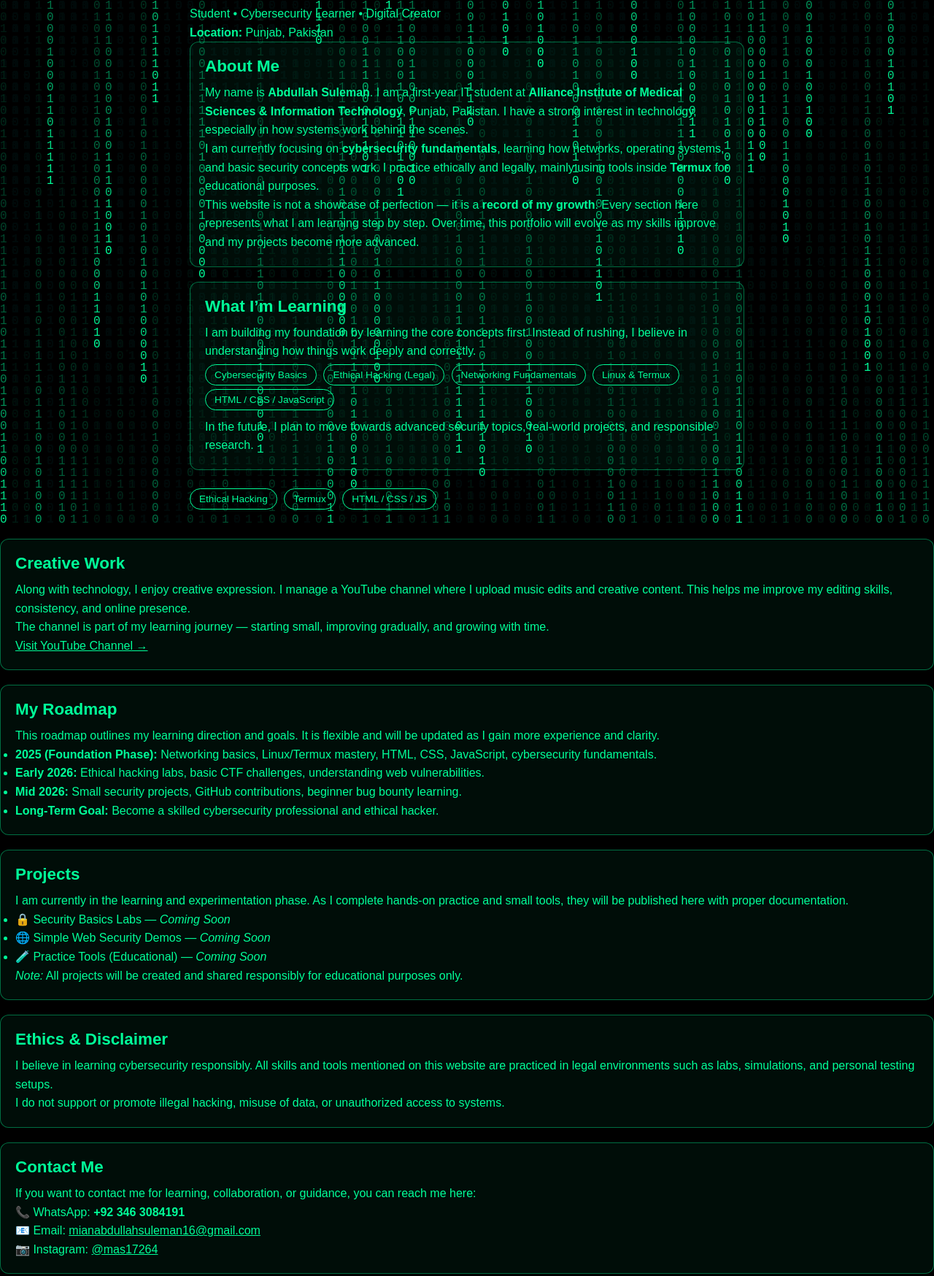
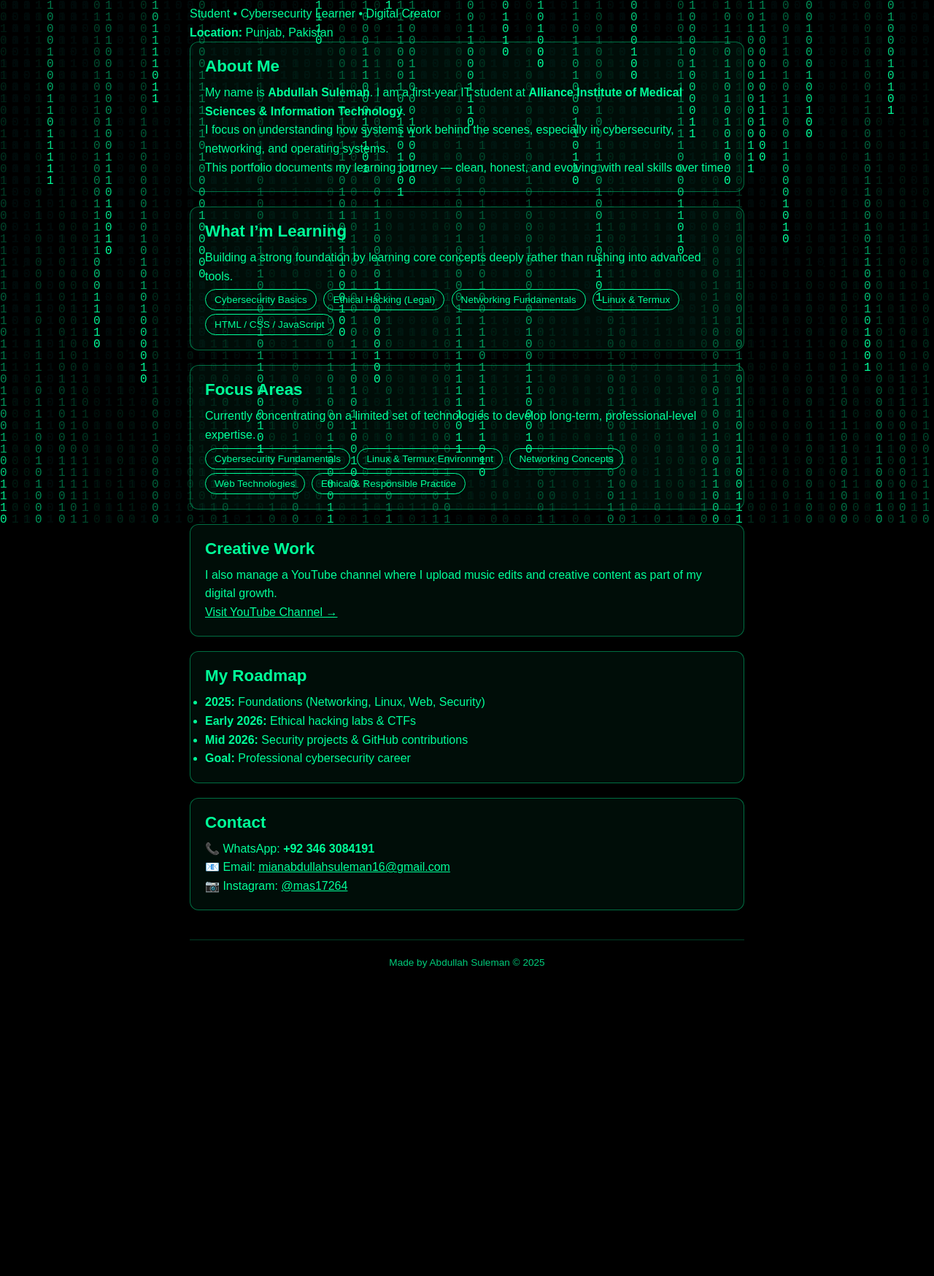
Before and after one commit to Mas1476/MIAN-ABDULLAH-SULEMAN, a plain HTML site: page index.html in a window 1280 px wide. Shown: the part 84-1832 px from the top of the page at 73% size. After the commit the page ends 1474 px from the top, so only its background shows below. Drawn offline with Linux system fonts and the light colour scheme.

Commit message:
Refactor index.html structure and styles

```diff
--- a/index.html
+++ b/index.html
@@ -1,17 +1,22 @@
-<!DOCTYPE html><html lang="en">
+<!DOCTYPE html>
+<html lang="en">
 <head>
   <meta charset="UTF-8" />
   <meta name="viewport" content="width=device-width, initial-scale=1.0"/>
   <title>Abdullah Suleman | Digital Portfolio</title>
+
   <style>
     * { margin: 0; padding: 0; box-sizing: border-box; }
+
     body {
       font-family: Arial, sans-serif;
       background-color: black;
       color: #00ff99;
       overflow-x: hidden;
       min-height: 100vh;
-    }canvas {
+    }
+
+    canvas {
       position: fixed;
       inset: 0;
       width: 100vw;
@@ -44,13 +49,6 @@ p, li { line-height: 1.6; }
 
     a { color: #00ff99; }
 
-footer {
-  text-align: center;
-  margin-top: 40px;
-  font-size: 0.85em;
-  opacity: 0.7;
-}
-
     .tag {
       display: inline-block;
       padding: 6px 12px;
@@ -73,117 +71,125 @@ footer {
       border-radius: 6px;
     }
 
+    footer {
+      margin-top: 40px;
+      padding: 20px 10px;
+      border-top: 1px solid rgba(0,255,153,0.3);
+      text-align: center;
+      font-size: 0.85em;
+      opacity: 0.8;
+    }
   </style>
 </head>
-<body><canvas id="starCanvas"></canvas> <canvas id="binaryCanvas"></canvas>
+
+<body>
+
+<canvas id="starCanvas"></canvas>
+<canvas id="binaryCanvas"></canvas>
 
 <audio id="bgSound" loop>
   <source src="lil-nas-x-industry-baby-lyrics-ft-jack-harlow-128-ytshorts.savetube.me.mp3" type="audio/mpeg">
 </audio>
-<button class="music-btn" onclick="document.getElementById('bgSound').play()">▶ Play Sound</button><div class="container">
+
+<button class="music-btn" onclick="document.getElementById('bgSound').play()">▶ Play Sound</button>
+
+<div class="container">
+
   <h1>Abdullah Suleman</h1>
   <p>Student • Cybersecurity Learner • Digital Creator</p>
-  <p><strong>Location:</strong> Punjab, Pakistan</p>  <div class="card">
+  <p><strong>Location:</strong> Punjab, Pakistan</p>
+
+  <div class="card">
     <h2>About Me</h2>
     <p>
       My name is <strong>Abdullah Suleman</strong>. I am a first-year IT student at
-      <strong>Alliance Institute of Medical Sciences & Information Technology</strong>, Punjab, Pakistan.
-      I have a strong interest in technology, especially in how systems work behind the scenes.
+      <strong>Alliance Institute of Medical Sciences & Information Technology</strong>.
     </p>
     <p>
-      I am currently focusing on <strong>cybersecurity fundamentals</strong>, learning how networks,
-      operating systems, and basic security concepts work. I practice ethically and legally,
-      mainly using tools inside <strong>Termux</strong> for educational purposes.
+      I focus on understanding how systems work behind the scenes, especially in
+      cybersecurity, networking, and operating systems.
     </p>
     <p>
-      This website is not a showcase of perfection — it is a <strong>record of my growth</strong>.
-      Every section here represents what I am learning step by step. Over time, this portfolio
-      will evolve as my skills improve and my projects become more advanced.
+      This portfolio documents my learning journey — clean, honest, and evolving
+      with real skills over time.
     </p>
-  </div>  <div class="card">
+  </div>
+
+  <div class="card">
     <h2>What I’m Learning</h2>
     <p>
-      I am building my foundation by learning the core concepts first. Instead of rushing,
-      I believe in understanding how things work deeply and correctly.
+      Building a strong foundation by learning core concepts deeply rather than
+      rushing into advanced tools.
     </p>
+
     <div class="tag">Cybersecurity Basics</div>
     <div class="tag">Ethical Hacking (Legal)</div>
     <div class="tag">Networking Fundamentals</div>
     <div class="tag">Linux & Termux</div>
     <div class="tag">HTML / CSS / JavaScript</div>
-    <p style="margin-top:10px;">
-      In the future, I plan to move towards advanced security topics, real-world projects,
-      and responsible research.
+  </div>
+
+  <!-- 🔥 PRO SECTION (SPACE FIXED HERE) -->
+  <div class="card">
+    <h2>Focus Areas</h2>
+    <p>
+      Currently concentrating on a limited set of technologies to develop
+      long-term, professional-level expertise.
+    </p>
+
+    <div class="tag">Cybersecurity Fundamentals</div>
+    <div class="tag">Linux & Termux Environment</div>
+    <div class="tag">Networking Concepts</div>
+    <div class="tag">Web Technologies</div>
+    <div class="tag">Ethical & Responsible Practice</div>
+  </div>
+
+  <div class="card">
+    <h2>Creative Work</h2>
+    <p>
+      I also manage a YouTube channel where I upload music edits and creative content
+      as part of my digital growth.
+    </p>
+    <p>
+      <a href="https://www.youtube.com/@lybeast_edits" target="_blank">
+        Visit YouTube Channel →
+      </a>
     </p>
   </div>
-    <div class="tag">Ethical Hacking</div>
-    <div class="tag">Termux</div>
-    <div class="tag">HTML / CSS / JS</div>
-  </div>  <div class="card">
-    <h2>Creative Work</h2>
-    <p>
-      Along with technology, I enjoy creative expression. I manage a YouTube channel where
-      I upload music edits and creative content. This helps me improve my editing skills,
-      consistency, and online presence.
-    </p>
-    <p>
-      The channel is part of my learning journey — starting small, improving gradually,
-      and growing with time.
-    </p>
-    <p>
-      <a href="https://www.youtube.com/@lybeast_edits" target="_blank">Visit YouTube Channel →</a>
-    </p>
-  </div>  <div class="card">
+
+  <div class="card">
     <h2>My Roadmap</h2>
-    <p>
-      This roadmap outlines my learning direction and goals. It is flexible and will be updated
-      as I gain more experience and clarity.
-    </p>
     <ul>
-      <li><strong>2025 (Foundation Phase):</strong> Networking basics, Linux/Termux mastery, HTML, CSS, JavaScript, cybersecurity fundamentals.</li>
-      <li><strong>Early 2026:</strong> Ethical hacking labs, basic CTF challenges, understanding web vulnerabilities.</li>
-      <li><strong>Mid 2026:</strong> Small security projects, GitHub contributions, beginner bug bounty learning.</li>
-      <li><strong>Long-Term Goal:</strong> Become a skilled cybersecurity professional and ethical hacker.</li>
+      <li><strong>2025:</strong> Foundations (Networking, Linux, Web, Security)</li>
+      <li><strong>Early 2026:</strong> Ethical hacking labs & CTFs</li>
+      <li><strong>Mid 2026:</strong> Security projects & GitHub contributions</li>
+      <li><strong>Goal:</strong> Professional cybersecurity career</li>
     </ul>
-  </div>  <div class="card">
-    <h2>Projects</h2>
-    <p>
-      I am currently in the learning and experimentation phase. As I complete hands-on practice
-      and small tools, they will be published here with proper documentation.
-    </p>
-    <ul>
-      <li>🔒 Security Basics Labs — <em>Coming Soon</em></li>
-      <li>🌐 Simple Web Security Demos — <em>Coming Soon</em></li>
-      <li>🧪 Practice Tools (Educational) — <em>Coming Soon</em></li>
-    </ul>
-    <p>
-      <em>Note:</em> All projects will be created and shared responsibly for educational purposes only.
-    </p>
-  </div>  <div class="card">
-    <h2>Ethics & Disclaimer</h2>
-    <p>
-      I believe in learning cybersecurity responsibly. All skills and tools mentioned on this
-      website are practiced in legal environments such as labs, simulations, and personal testing setups.
-    </p>
-    <p>
-      I do not support or promote illegal hacking, misuse of data, or unauthorized access to systems.
-    </p>
-  </div>  <div class="card">
-    <h2>Contact Me</h2>
-    <p>If you want to contact me for learning, collaboration, or guidance, you can reach me here:</p>
+  </div>
+
+  <div class="card">
+    <h2>Contact</h2>
     <p>📞 WhatsApp: <strong>+92 346 3084191</strong></p>
     <p>📧 Email: <a href="mailto:mianabdullahsuleman16@gmail.com">mianabdullahsuleman16@gmail.com</a></p>
     <p>📷 Instagram: <a href="https://instagram.com/mas17264" target="_blank">@mas17264</a></p>
-  </div>  <footer style="position:relative; z-index:2; padding:20px 10px; margin-top:40px; border-top:1px solid rgba(0,255,153,0.3); text-align:center;">
-    <p>📞 <strong>WhatsApp:</strong> +92 346 3084191</p>
-    <p>📧 <strong>Email:</strong> <a href="mailto:mianabdullahsuleman16@gmail.com">mianabdullahsuleman16@gmail.com</a></p>
-    <p style="margin-top:10px; opacity:0.8;">Made by Abdullah Suleman © 2025</p>
+  </div>
+
+  <footer>
+    <p>Made by Abdullah Suleman © 2025</p>
   </footer>
-</div><script>
-// STARFIELD
+
+</div>
+
+<script>
+/* STARFIELD */
 const starCanvas = document.getElementById('starCanvas');
+const binaryCanvas = document.getElementById('binaryCanvas');
 const sctx = starCanvas.getContext('2d');
+const bctx = binaryCanvas.getContext('2d');
+
 let stars = [];
+const fontSize = 16;
+let drops = [];
 
 function resizeAll() {
   starCanvas.width = binaryCanvas.width = window.innerWidth;
@@ -204,6 +210,7 @@ function animateStars() {
   sctx.fillStyle = 'black';
   sctx.fillRect(0, 0, starCanvas.width, starCanvas.height);
   sctx.fillStyle = '#00ff99';
+
   stars.forEach(star => {
     sctx.beginPath();
     sctx.arc(star.x, star.y, star.r, 0, Math.PI * 2);
@@ -214,17 +221,13 @@ function animateStars() {
       star.x = Math.random() * starCanvas.width;
     }
   });
+
   requestAnimationFrame(animateStars);
 }
 
-// BINARY RAIN
-const binaryCanvas = document.getElementById('binaryCanvas');
-const bctx = binaryCanvas.getContext('2d');
-const fontSize = 16;
-let columns, drops;
-
+/* BINARY RAIN */
 function initBinary() {
-  columns = Math.floor(binaryCanvas.width / fontSize);
+  const columns = Math.floor(binaryCanvas.width / fontSize);
   drops = Array(columns).fill(1);
 }
 
@@ -253,5 +256,7 @@ window.addEventListener('resize', () => {
   initStars();
   initBinary();
 });
-</script></body>
+</script>
+
+</body>
 </html>
```
Lines whose indentation alone changed are shown as unchanged.
